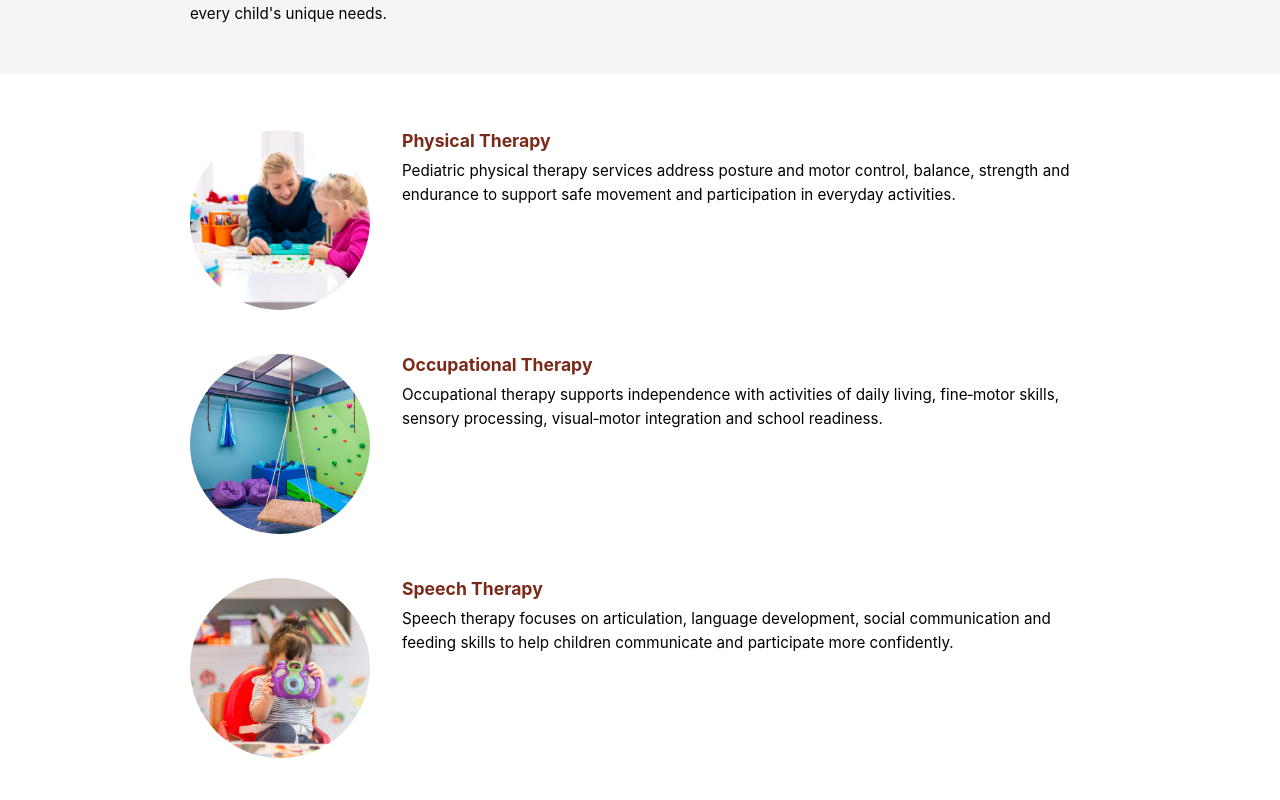
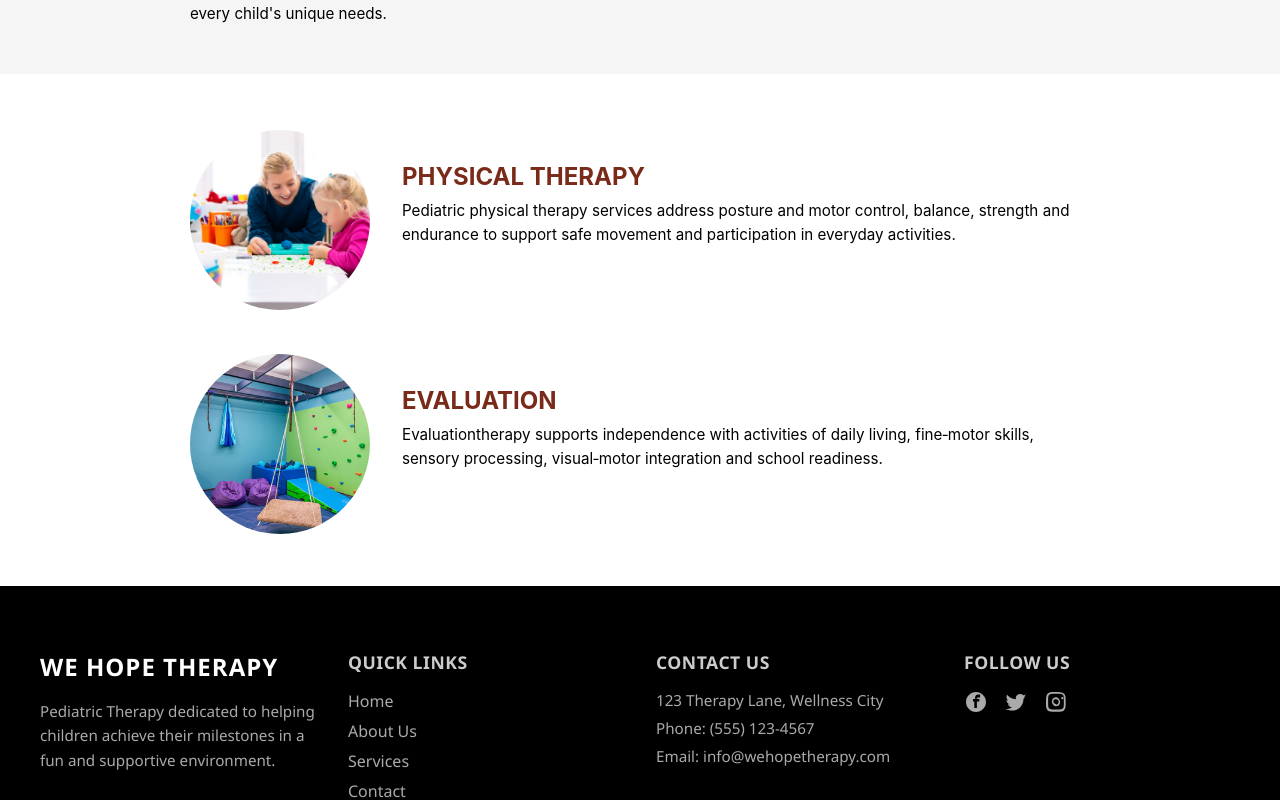
Before and after one commit to ShwetaBharati/gym, a React (Create React App) app: page /services in a window 1280 px wide. Shown: the part 662-1462 px from the top of the page. Built offline with nearby package versions, Linux system fonts and the light colour scheme.

Commit message:
require changes

```diff
--- a/src/App.css
+++ b/src/App.css
@@ -826,10 +826,19 @@ code {
   object-fit: cover;
 }
 
+.service-row-text {
+  padding: 2rem 0;
+}
+
+.service-row-text a {
+  text-decoration: none;
+}
+
 .service-row-text h3 {
-  font-size: 1.1rem;
+  font-size: 1.5rem;
   color: var(--heading-color);
   margin-bottom: 0.5rem;
+  text-transform: uppercase;
 }
 
 .service-row-text p {
@@ -1100,19 +1109,18 @@ code {
 
 .pt-cta-button {
   display: inline-block;
-  background-color: var(--white);
-  color: var(--heading-color);
+  color: var(--white);
   padding: 1rem 2.5rem;
   text-decoration: none;
-  border-radius: 4px;
   font-weight: 600;
   font-size: 1.1rem;
+  border: 2px solid var(--white);
   transition: all 0.3s ease;
 }
 
 .pt-cta-button:hover {
-  background-color: var(--secondary-hover-color);
-  transform: translateY(-2px);
+  background-color: var(--white);
+  color: var(--primary-color);
 }
 
 /* responsive */
--- a/src/components/pages/ServicesPage.jsx
+++ b/src/components/pages/ServicesPage.jsx
@@ -1,9 +1,8 @@
 import React from "react";
+import { Link } from "react-router-dom";
 import "./../../App.css";
 import image1 from "../../images/services-02.jpg";
 import image2 from "../../images/services-3.jpg";
-import image3 from "../../images/services-1.avif";
-import image4 from "../../images/services-4.webp";
 
 // services image data array
 
@@ -17,25 +16,11 @@ const services = [
   },
   {
     id: 2,
-    title: "Occupational Therapy",
+    title: "Evaluation",
     img: image2,
     text:
-      "Occupational therapy supports independence with activities of daily living, fine‑motor skills, sensory processing, visual‑motor integration and school readiness."
+      "Evaluationtherapy supports independence with activities of daily living, fine‑motor skills, sensory processing, visual‑motor integration and school readiness."
   },
-  {
-    id: 3,
-    title: "Speech Therapy",
-    img: image3,
-    text:
-      "Speech therapy focuses on articulation, language development, social communication and feeding skills to help children communicate and participate more confidently."
-  },
-  {
-    id: 4,
-    title: "Group Classes",
-    img: image4,
-    text:
-      "Group Classes provide guidance on healthy eating habits, meal planning, and dietary needs to support overall growth and development."
-  }
 ];
 
 const ServicesPage = () => {
@@ -66,17 +51,22 @@ const ServicesPage = () => {
       {/* list of services: circle + text */}
       <section className="services-list">
         <div className="services-list-inner">
-          {services.map((service) => (
+          {services.map((service) => {
+            const slug = service.title.toLowerCase().replace(/\s+/g, '-');
+            const linkTo = service.id === 1 ? '/physical-therapy' : `/services/${slug}`;
+            return(
             <article key={service.id} className="service-row">
-              <div className="service-row-image">
+              <Link to={linkTo} className="service-row-image">
                 <img src={service.img} alt={service.title} />
-              </div>
+              </Link>
               <div className="service-row-text">
-                <h3>{service.title}</h3>
+                <Link to={linkTo}>
+                  <h3>{service.title}</h3>
+                </Link>
                 <p>{service.text}</p>
               </div>
             </article>
-          ))}
+          )})}
         </div>
       </section>
     </div>
```
